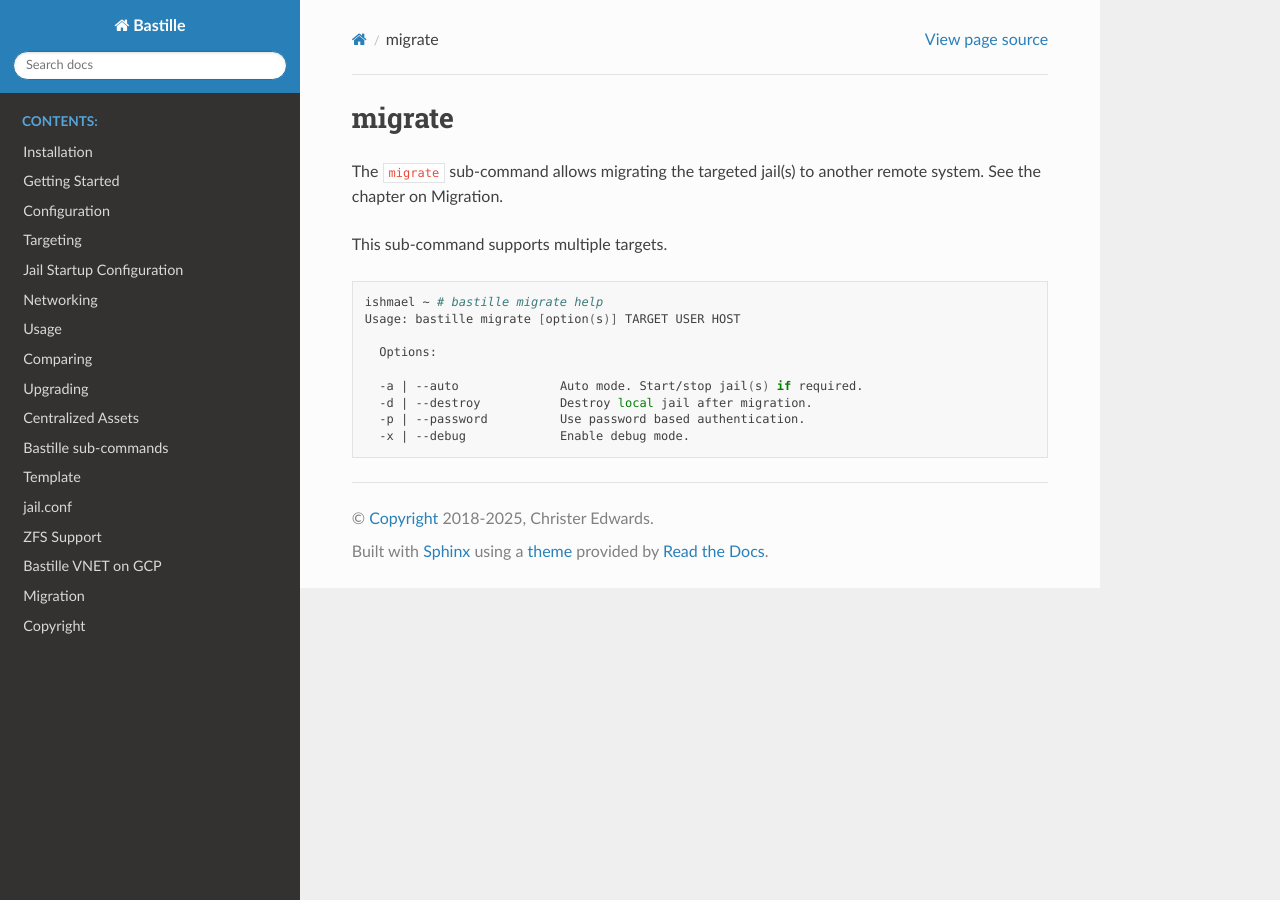
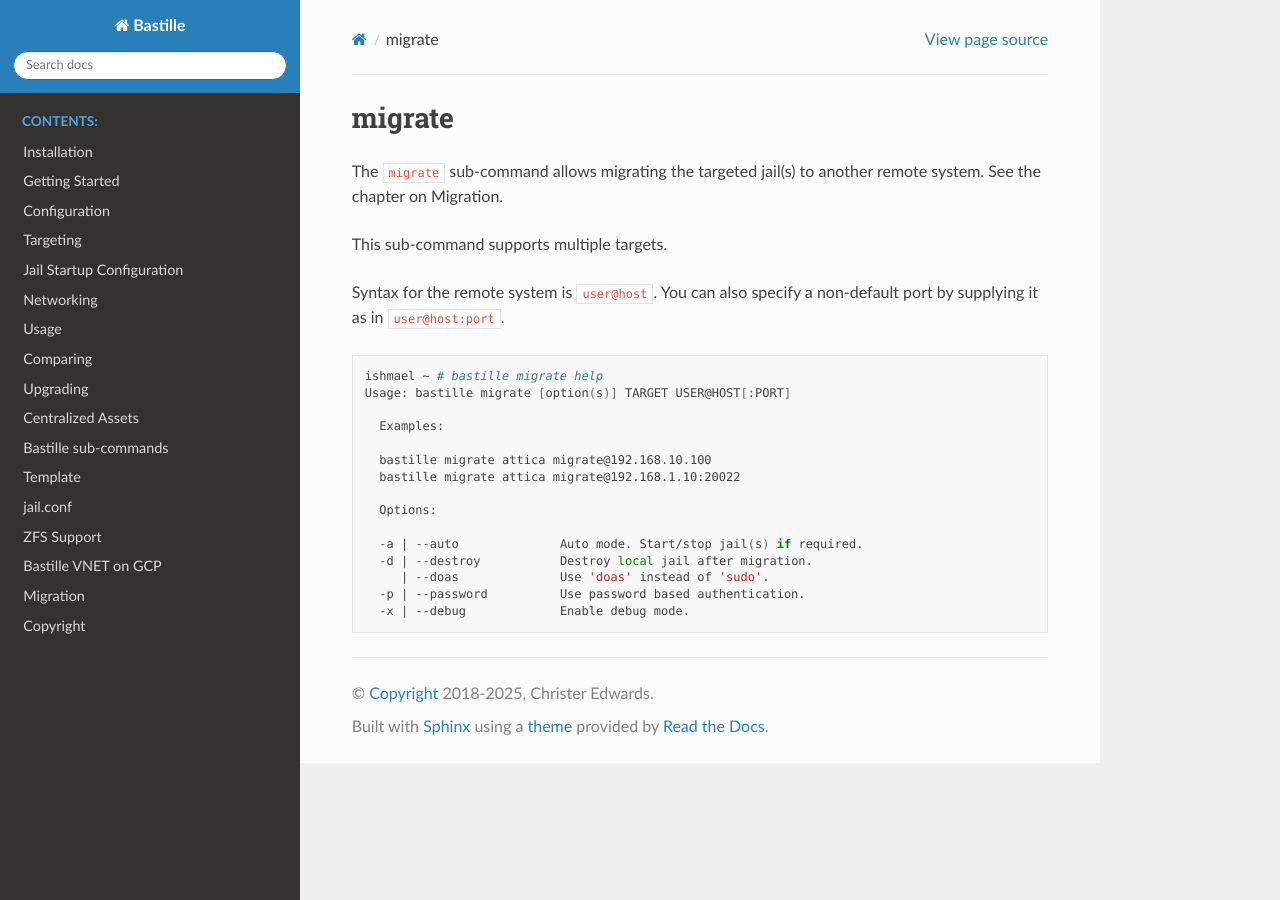
Before and after one commit to BastilleBSD/bastille, a Sphinx documentation site: the page built from docs/chapters/subcommands/migrate.rst, in a window 1280 px wide. Built offline with Sphinx 7.4.7 and the Read the Docs theme 3.1.0, drawn with Linux system fonts in a browser that asks for light colours.

Commit message:
migrate: Support doas, support port, use user@host:port syntax

```diff
--- a/docs/chapters/migration.rst
+++ b/docs/chapters/migration.rst
@@ -18,6 +18,9 @@ Second, you must create a user on the remote system that will be used to migrate
 must be able to log in via SSH using either key-based authentication, or password based authentication.
 The user also needs ``sudo`` permissions on the remote system. This user should then be given as the
 ``USER`` arg in the ``migrate`` command.
+
+If you don't want to use ``sudo``, we support using ``doas`` as the super-user command. Simply set ``--doas`` as
+one of the options when running the ``migrate`` command.
 
 If you are using key-based auth, the keys should be stored in the default location at ``$HOME/.ssh/id_rsa``,
 where ``$HOME`` is the users home directory. This is the default location for ssh keys, and where Bastille
--- a/docs/chapters/subcommands/migrate.rst
+++ b/docs/chapters/subcommands/migrate.rst
@@ -6,14 +6,23 @@ another remote system. See the chapter on Migration.
 
 This sub-command supports multiple targets.
 
+Syntax for the remote system is ``user@host``. You can also specify a non-default
+port by supplying it as in ``user@host:port``.
+
 .. code-block:: shell
 
   ishmael ~ # bastille migrate help
-  Usage: bastille migrate [option(s)] TARGET USER HOST
+  Usage: bastille migrate [option(s)] TARGET USER@HOST[:PORT]
+
+    Examples:
+
+    bastille migrate attica migrate@192.168.10.100
+    bastille migrate attica migrate@192.168.1.10:20022
 
     Options:
 
     -a | --auto              Auto mode. Start/stop jail(s) if required.
     -d | --destroy           Destroy local jail after migration.
+       | --doas              Use 'doas' instead of 'sudo'.
     -p | --password          Use password based authentication.
     -x | --debug             Enable debug mode.
```
Also changed, not shown: 1 other file.
